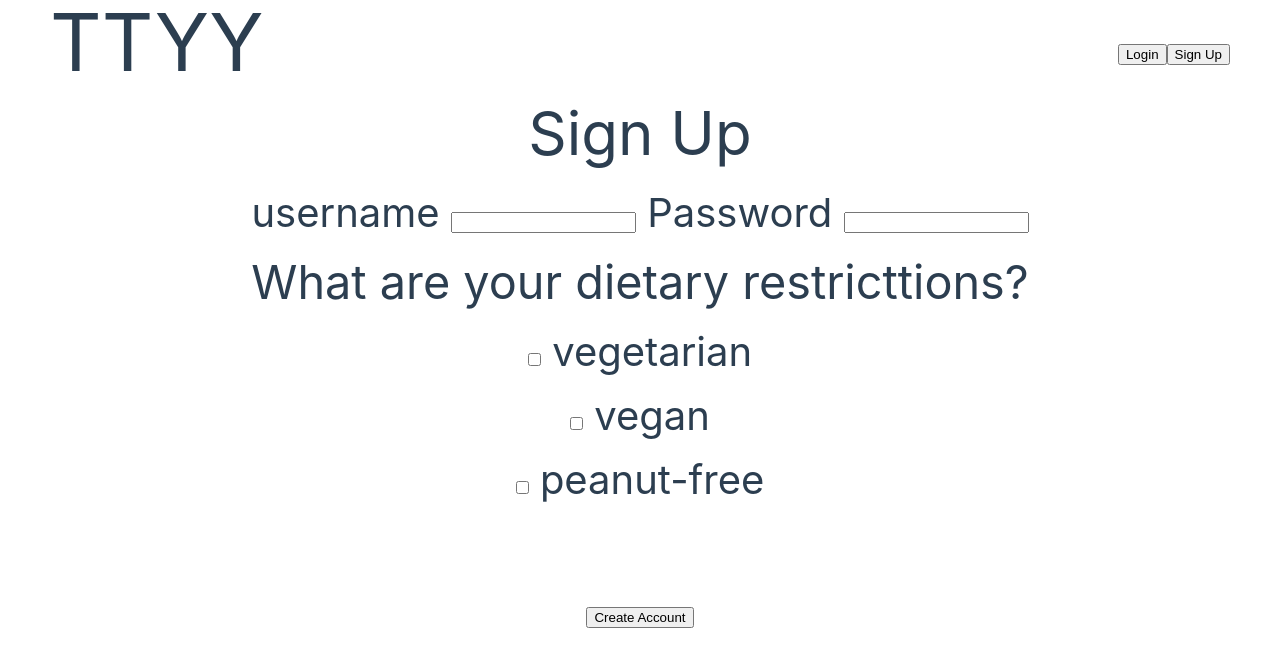
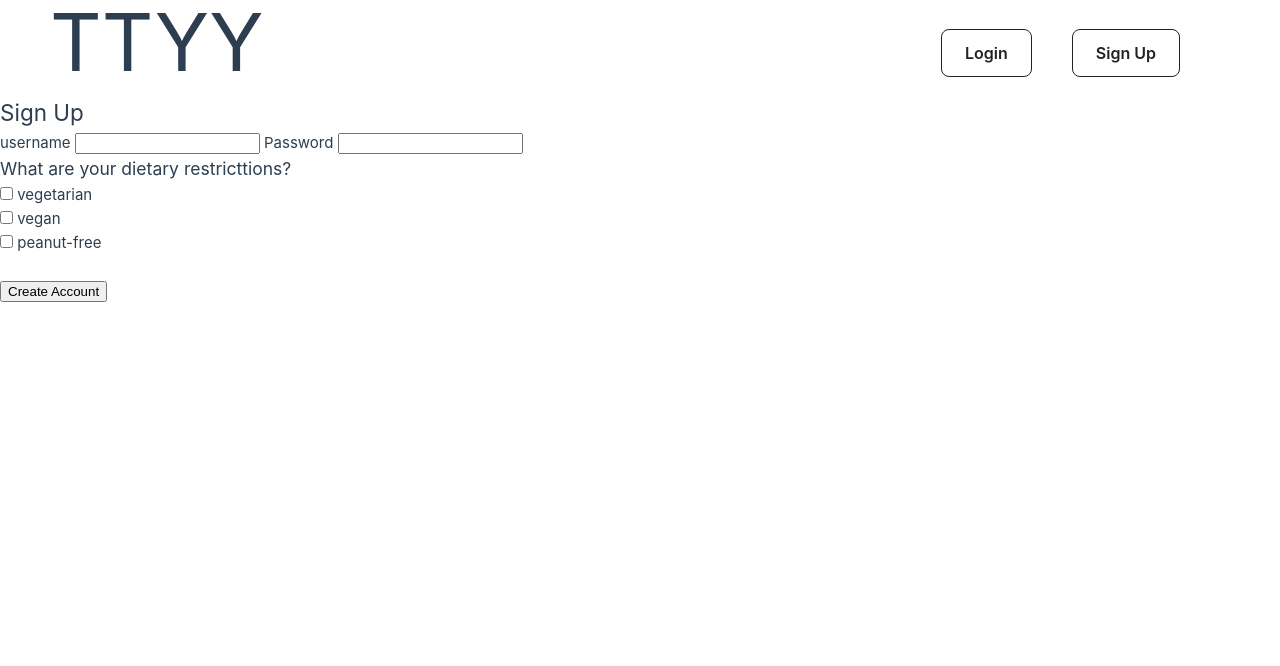
Before and after one commit to andrsnashley/-Receive-email-updates-about-new-Firebase-features-research-and-events-eecs497-ttyy, a Vue app in the folder eecs497-ttyy/: page /create in a window 1280 px wide. Shown: the top 666 px of the page. Built offline with nearby package versions, Linux system fonts and the light colour scheme.

Commit message:
organizing header componenet and fixing landing page

```diff
--- a/eecs497-ttyy/package.json
+++ b/eecs497-ttyy/package.json
@@ -8,7 +8,7 @@
   },
   "dependencies": {
     "vue": "^3.2.41",
-    "vue-router": "^4.0.13"
+    "vue-router": "^4.1.6"
   },
   "devDependencies": {
     "@vitejs/plugin-vue": "^3.1.2",
--- a/eecs497-ttyy/src/App.vue
+++ b/eecs497-ttyy/src/App.vue
@@ -4,45 +4,3 @@
 
 
 </template>
-
-
-<style scoped>
-
-
-main {
-  font-size: 40px;
-  text-align: center;
-}
-
-#landing_page_1 {
-  padding-top: 200px;
-  width: 100%;
-  height: 600px;
-  display: block;
-  background-image: url("assets/landing_page_background.png");
-}
-
-#landing_page_1_text {
-  text-align: center;
-  font-weight: 1000;
-  color: #463538;
-}
-
-</style>
-
-<script>
-import router from "@/router";
-export default {
-  setup(){
-    function login(){
-        router.push("/login");
-    }
-    function createAccount(){
-        router.push("/create");
-    }
-
-
-    return { login, createAccount,}
-  },
-}
-</script>
--- /dev/null
+++ b/eecs497-ttyy/src/components/Header.vue
@@ -0,0 +1,108 @@
+<template>
+    <main>
+
+      <div class="bar">
+          <div class="left">
+              <h1> TTYY </h1>
+          </div>
+          <div class="right">
+            <button class="button-23" style = "margin-right: 40px;" v-on:click = "login()">Login</button>
+            <button class="button-23" v-on:click = "createAccount()">Sign Up</button>
+          </div>
+      </div>
+
+    </main>
+  </template>
+
+  <style scoped>
+
+    main {
+      font-size: 40px;
+      text-align: center;
+    }
+
+    .bar {
+      margin-top: 45px;
+      margin-bottom: 50px;
+      display: flex;
+      align-items: center;
+      border-bottom: #4d4d4f;
+    }
+
+    .bar .left {
+        position: absolute;
+        left: 50px;
+        padding-top: 18px;
+        padding-bottom: 25px;
+    }
+
+    .bar .right {
+        position: absolute;
+        right: 100px;
+        /* font-weight: bold;
+        color: #4d4d4f; */
+    }
+
+    .button-23 {
+      background-color: #FFFFFF;
+      border: 1px solid #222222;
+      border-radius: 8px;
+      box-sizing: border-box;
+      color: #222222;
+      cursor: pointer;
+      display: inline-block;
+      font-family: Circular,-apple-system,BlinkMacSystemFont,Roboto,"Helvetica Neue",sans-serif;
+      font-size: 16px;
+      font-weight: 600;
+      line-height: 20px;
+      margin: 0;
+      outline: none;
+      padding: 13px 23px;
+      position: relative;
+      text-align: center;
+      text-decoration: none;
+      touch-action: manipulation;
+      transition: box-shadow .2s,-ms-transform .1s,-webkit-transform .1s,transform .1s;
+      user-select: none;
+      -webkit-user-select: none;
+      width: auto;
+    }
+
+    .button-23:focus-visible {
+      box-shadow: #222222 0 0 0 2px, rgba(255, 255, 255, 0.8) 0 0 0 4px;
+      transition: box-shadow .2s;
+    }
+
+    .button-23:active {
+      background-color: #F7F7F7;
+      border-color: #000000;
+      transform: scale(.96);
+    }
+
+    .button-23:disabled {
+      border-color: #DDDDDD;
+      color: #DDDDDD;
+      cursor: not-allowed;
+      opacity: 1;
+    }
+
+  </style>
+
+  <script>
+    import router from "@/router";
+    export default {
+      setup() {
+
+        function login(){
+            router.push("/login");
+        }
+
+        function createAccount(){
+            router.push("/create");
+        }
+
+        return { login, createAccount}
+      },
+
+    }
+  </script>
--- a/eecs497-ttyy/src/main.js
+++ b/eecs497-ttyy/src/main.js
@@ -5,26 +5,3 @@
 import './assets/main.css'
 
 createApp(App).use(router).mount('#app')
-
-var text = ["new recipe to try.",
-            "dessert idea.",
-            "datenight dinner.",
-            "favorite meal."];
-var colors = ["#045F62",
-              "#e7806f",
-              "#76b56e",
-              "#463538"];
-
-var counter = 0;
-var elem = document.getElementById("changeText");
-setInterval(change, 3000);
-
-function change() {
-    elem.innerHTML = text[counter];
-    elem.style.color = colors[counter];
-    elem.title = text[counter];
-    counter++;
-    if (counter >= text.length) {
-        counter = 0;
-    }
-}
--- a/eecs497-ttyy/src/views/Header.vue
+++ /dev/null
@@ -1,35 +0,0 @@
-<template>
-    <div class="bar">
-        <div class="left">
-            <h1> TTYY </h1>
-        </div>
-        <div class="right">
-            <button v-on:click = "login()">Login</button>
-            <button v-on:click = "createAccount()">Sign Up</button>
-        </div>
-    </div>
-</template>
-<style scoped>
-    .bar {
-        margin-top: 45px;
-        margin-bottom: 40px;
-        display: flex;
-        align-items: center;
-        border-bottom: #4d4d4f;
-    }
-
-
-    .bar .left {
-        position: absolute;
-        left: 50px;
-        padding-top: 18px;
-        padding-bottom: 25px;
-    }
-
-.bar .right {
-    position: absolute;
-    right: 50px;
-    /* font-weight: bold;
-    color: #4d4d4f; */
-}
-</style>
--- a/eecs497-ttyy/src/views/Landing.vue
+++ b/eecs497-ttyy/src/views/Landing.vue
@@ -1,31 +1,19 @@
 <template>
   <main>
-    <div class="bar">
-        <div class="left">
-            <h1> TTYY </h1>
-        </div>
-        <div class="right">
-            <button v-on:click = "login()">Login</button>
-            <button v-on:click = "createAccount()">Sign Up</button>
-        </div>
-    </div>
+
+    <Header />
+
     <div id="landing_page_1">
       <div id="landing_page_1_text">
         <h2>Find your next</h2>
         <h2 id="changeText">favorite meal.</h2>
       </div>
-
-
     </div>
 
   </main>
-
-
 </template>
 
-
 <style scoped>
-
 
   main {
     font-size: 40px;
@@ -37,7 +25,7 @@
     width: 100%;
     height: 600px;
     display: block;
-    background-image: url("assets/landing_page_background.png");
+    background-image: url("../assets/landing_page_background.png");
   }
 
   #landing_page_1_text {
@@ -46,46 +34,40 @@
     color: #463538;
   }
 
-      .bar {
-        margin-top: 45px;
-        margin-bottom: 40px;
-        display: flex;
-        align-items: center;
-        border-bottom: #4d4d4f;
-    }
-
-
-    .bar .left {
-        position: absolute;
-        left: 50px;
-        padding-top: 18px;
-        padding-bottom: 25px;
-    }
-
-.bar .right {
-    position: absolute;
-    right: 50px;
-    /* font-weight: bold;
-    color: #4d4d4f; */
-}
-
 </style>
 
 <script>
-  import router from "@/router";
-  import header from "./Header.vue";
+  import Header from '@/components/Header.vue'
   export default {
-    components: header,
-    setup(){
-      function login(){
-          router.push("/login");
+    components: {
+      Header
+    },
+    setup() {
+
+    },
+    mounted() {
+      var text = ["new recipe to try.",
+                  "dessert idea.",
+                  "datenight dinner.",
+                  "favorite meal."];
+      var colors = ["#045F62",
+                    "#e7806f",
+                    "#76b56e",
+                    "#463538"];
+
+      var counter = 0;
+      var elem = document.getElementById("changeText");
+      setInterval(change, 3000);
+
+      function change() {
+          elem.innerHTML = text[counter];
+          elem.style.color = colors[counter];
+          elem.title = text[counter];
+          counter++;
+          if (counter >= text.length) {
+              counter = 0;
           }
-
-      function createAccount(){
-          router.push("/create");
       }
-
-      return { login, createAccount}
-    },
+    }
   }
 </script>
--- a/eecs497-ttyy/src/views/Login.vue
+++ b/eecs497-ttyy/src/views/Login.vue
@@ -1,17 +1,7 @@
 <template>
+  <main>
 
-  <main>
-  <div id="app">
-    <div id="alert" v-if="alert">{{ alert }}</div>
-      <div class="bar">
-        <div class="left">
-            <h1> TTYY </h1>
-        </div>
-        <div class="right">
-            <button v-on:click = "login()">Login</button>
-            <button v-on:click = "createAccount()">Sign Up</button>
-        </div>
-    </div>
+    <Header />
 
     <h2>Login </h2>
     <form @submit.prevent="loginWithPassword">
@@ -25,7 +15,6 @@
       </label>
       <button type="submit">Log in</button>
     </form>
-  </div>
   </main>
 
 </template>
@@ -33,44 +22,16 @@
 <style scoped>
 
 
-        .bar {
-        margin-top: 45px;
-        margin-bottom: 40px;
-        display: flex;
-        align-items: center;
-        border-bottom: #4d4d4f;
-    }
-
-
-    .bar .left {
-        position: absolute;
-        left: 50px;
-        padding-top: 18px;
-        padding-bottom: 25px;
-    }
-
-.bar .right {
-    position: absolute;
-    right: 50px;
-    /* font-weight: bold;
-    color: #4d4d4f; */
-}
-
 </style>
 
 <script>
-  import router from "@/router";
+  import Header from '@/components/Header.vue'
   export default {
-    setup(){
-      function login(){
-          router.push("/login");
-      }
+    components: {
+      Header
+    },
+    setup() {
 
-      function createAccount(){
-          router.push("/create");
-      }
-
-      return { login, createAccount}
-    },
+    }
   }
 </script>
--- a/eecs497-ttyy/src/views/createAccount.vue
+++ b/eecs497-ttyy/src/views/createAccount.vue
@@ -1,16 +1,8 @@
 <template>
+    <main>
 
-    <main>
-    <div id="app">
-        <div class="bar">
-        <div class="left">
-            <h1> TTYY </h1>
-        </div>
-        <div class="right">
-            <button v-on:click = "login()">Login</button>
-            <button v-on:click = "createAccount()">Sign Up</button>
-        </div>
-        </div>
+    <Header />
+
     <h2>Sign Up </h2>
     <form @submit.prevent="loginWithPassword">
         <label>
@@ -34,51 +26,23 @@
 
         <button type="submit">Create Account</button>
     </form>
-    </div>
+
     </main>
 
 </template>
 
-// <script>
-//   import router from "@/router";
+<style scoped>
+</style>
 
-//   export default {
+<script>
+  import Header from '@/components/Header.vue'
+  export default {
+    components: {
+      Header
+    },
+    setup() {
 
-//     setup(){
-//       function login(){
-//           router.push("/login");
-//       }
-
-//       function createAccount(){
-//           router.push("/create");
-//       }
-
-//       return { login, createAccount}
-//     },
-//   }
-// </script>
-
-<style scoped>
-    .bar {
-        margin-top: 45px;
-        margin-bottom: 40px;
-        display: flex;
-        align-items: center;
-        border-bottom: #4d4d4f;
+    }
   }
 
-
-    .bar .left {
-        position: absolute;
-        left: 50px;
-        padding-top: 18px;
-        padding-bottom: 25px;
-    }
-
-.bar .right {
-    position: absolute;
-    right: 50px;
-    /* font-weight: bold;
-    color: #4d4d4f; */
-}
-</style>
+</script>
```
Also changed, not shown: 1 other file (tests, documents, lock files or other folders). Lines whose indentation alone changed are shown as unchanged.
